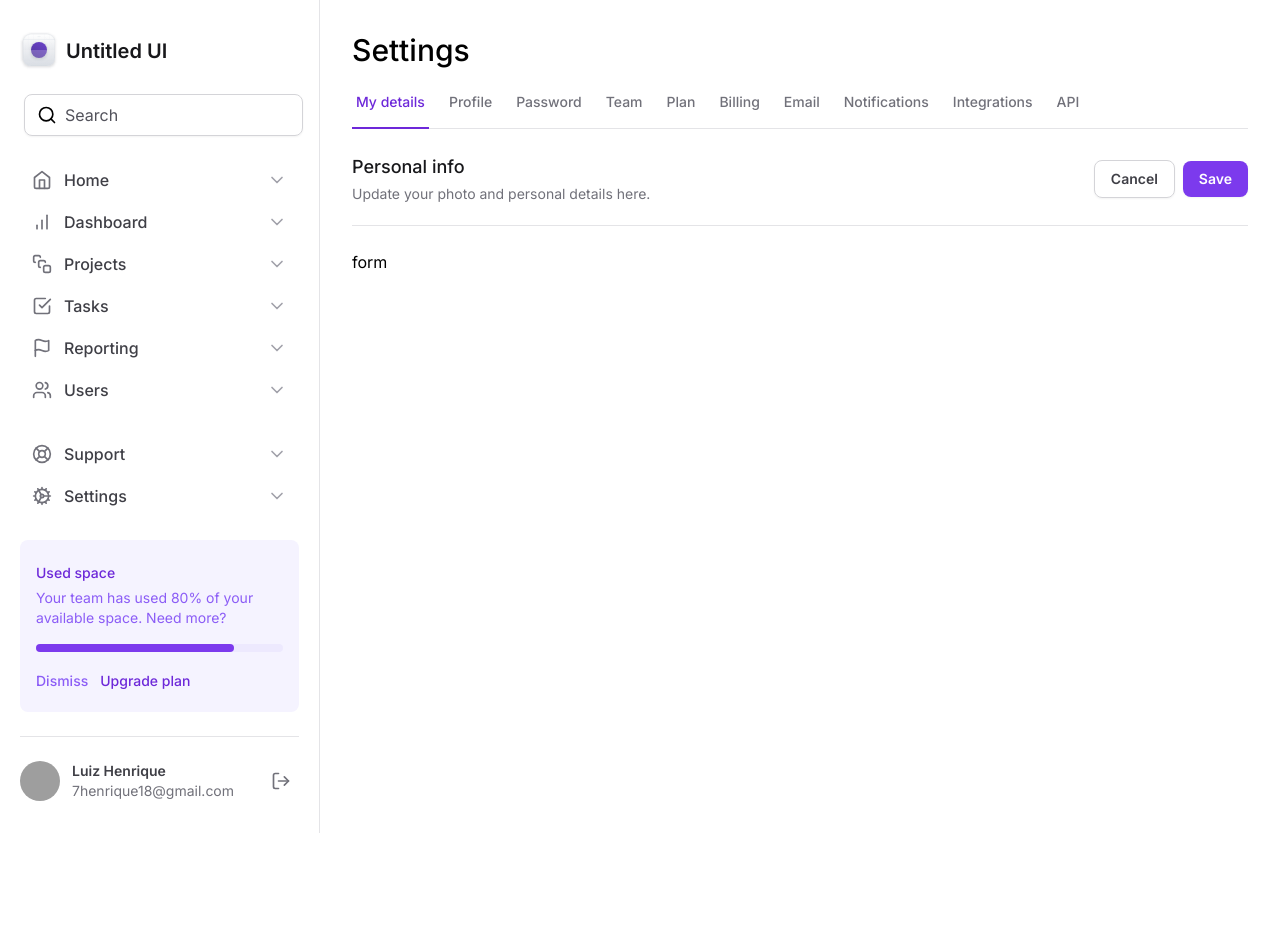
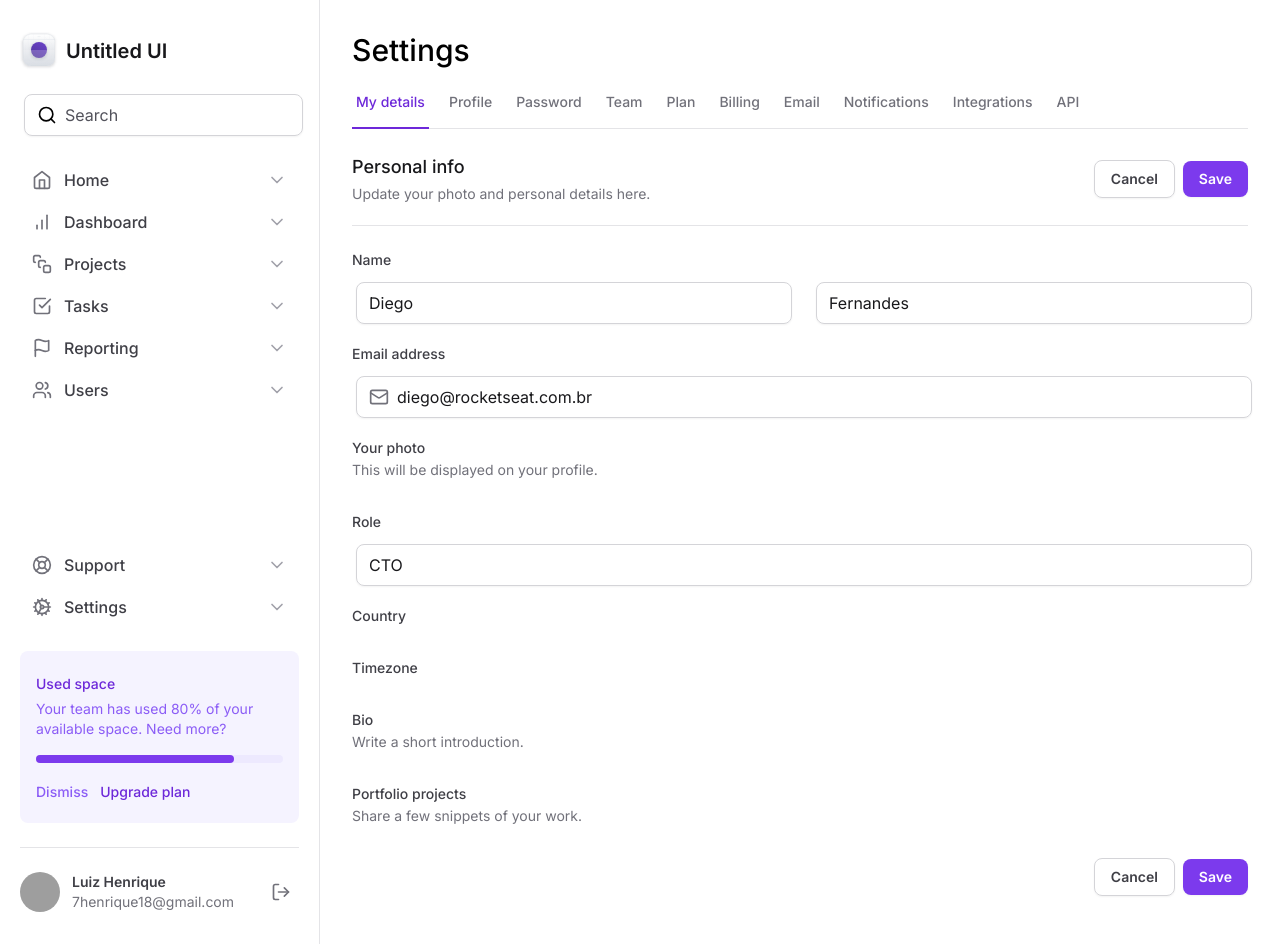
Before and after one commit to lui7henrique/tailwind-nextjs, a Next.js app: page / in a window 1280 px wide. Before the commit the page ends 833 px from the top, so only its background shows below. Built offline with nearby package versions, Linux system fonts and the light colour scheme; grey boxes are pictures that could not be loaded.

Commit message:
feat: Form fields

```diff
--- a/src/app/page.tsx
+++ b/src/app/page.tsx
@@ -1,4 +1,6 @@
 import { SettingsTabs } from '@/components/SettingsTabs'
+import * as Input from '@/components/Input'
+import { Mail } from 'lucide-react'
 
 export default function Home() {
   return (
@@ -35,7 +37,122 @@
         </div>
 
         <form id="settings" className="mt-6 flex w-full flex-col">
-          form
+          <div className="grid grid-cols-form gap-3">
+            <label
+              htmlFor="firstName"
+              className="text-sm font-medium text-zinc-700"
+            >
+              Name
+            </label>
+            <div className="grid grid-cols-2 gap-6">
+              <Input.Root>
+                <Input.Control id="firstName" defaultValue="Diego" />
+              </Input.Root>
+
+              <Input.Root>
+                <Input.Control defaultValue="Fernandes" />
+              </Input.Root>
+            </div>
+          </div>
+
+          <div className="grid grid-cols-form gap-3 pt-5">
+            <label
+              htmlFor="email"
+              className="text-sm font-medium text-zinc-700"
+            >
+              Email address
+            </label>
+            <Input.Root>
+              <Input.Prefix>
+                <Mail className="h-5 w-5 text-zinc-500" />
+              </Input.Prefix>
+              <Input.Control
+                id="email"
+                type="email"
+                defaultValue="diego@rocketseat.com.br"
+              />
+            </Input.Root>
+          </div>
+
+          <div className="grid grid-cols-form gap-3 pt-5">
+            <label
+              htmlFor="email"
+              className="text-sm font-medium text-zinc-700"
+            >
+              Your photo
+              <span className="mt-0.5 block text-sm font-normal text-zinc-500">
+                This will be displayed on your profile.
+              </span>
+            </label>
+            <div />
+          </div>
+
+          <div className="grid grid-cols-form gap-3 pt-5">
+            <label htmlFor="role" className="text-sm font-medium text-zinc-700">
+              Role
+            </label>
+            <Input.Root>
+              <Input.Control id="role" defaultValue="CTO" />
+            </Input.Root>
+          </div>
+
+          <div className="grid grid-cols-form gap-3 pt-5">
+            <label
+              htmlFor="country"
+              className="text-sm font-medium text-zinc-700"
+            >
+              Country
+            </label>
+            <div />
+          </div>
+
+          <div className="grid grid-cols-form gap-3 pt-5">
+            <label
+              htmlFor="timezone"
+              className="text-sm font-medium text-zinc-700"
+            >
+              Timezone
+            </label>
+            <div />
+          </div>
+
+          <div className="grid grid-cols-form gap-3 pt-5">
+            <label htmlFor="bio" className="text-sm font-medium text-zinc-700">
+              Bio
+              <span className="mt-0.5 block text-sm font-normal text-zinc-500">
+                Write a short introduction.
+              </span>
+            </label>
+            <div />
+          </div>
+
+          <div className="grid grid-cols-form gap-3 pt-5">
+            <label
+              htmlFor="projects"
+              className="text-sm font-medium text-zinc-700"
+            >
+              Portfolio projects
+              <span className="mt-0.5 block text-sm font-normal text-zinc-500">
+                Share a few snippets of your work.
+              </span>
+            </label>
+            <div />
+          </div>
+
+          <div className="flex items-center justify-end gap-2 pt-5">
+            <button
+              type="button"
+              className="rounded-lg border border-zinc-300 px-4 py-2 text-sm font-semibold text-zinc-700 shadow-sm hover:bg-zinc-50"
+            >
+              Cancel
+            </button>
+            <button
+              type="submit"
+              className="rounded-lg bg-violet-600 px-4 py-2 text-sm font-semibold text-white shadow-sm hover:bg-violet-700"
+            >
+              Save
+            </button>
+          </div>
         </form>
       </div>
     </>
--- a/tailwind.config.ts
+++ b/tailwind.config.ts
@@ -15,6 +15,7 @@
       maxWidth: {
         app: '700px',
       },
+      form: 'minmax(7.5rem, 17.5rem) minmax(25rem, 1fr) minmax(0, 15rem)',
     },
   },
   plugins: [],
```
